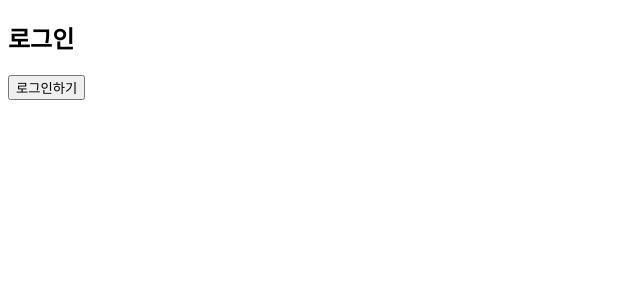
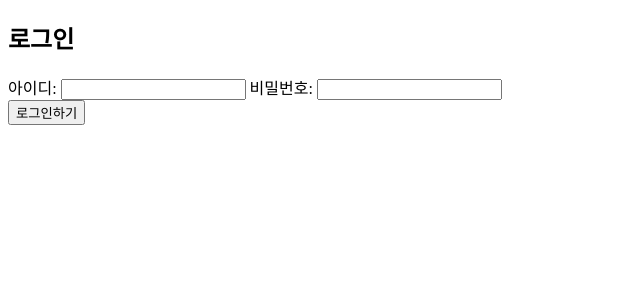
Before and after one commit to CCTTBG/clone_front, a Vue app: page /login in a window 1280 px wide. Shown: the top 300 px of the page, without its empty margins (0-640 px from the left). Built offline with nearby package versions, Linux system fonts and the light colour scheme.

Commit message:
로그인 페이지 작성

```diff
--- a/src/components/loginPage.vue
+++ b/src/components/loginPage.vue
@@ -1,6 +1,10 @@
 <template>
     <div>
         <h2>로그인</h2>
+        <div>
+            아이디: <input class="userId">
+            비밀번호: <input class="userpass">
+        </div>
         <button @click="handleLogin">로그인하기</button>
     </div>
 </template>
```
